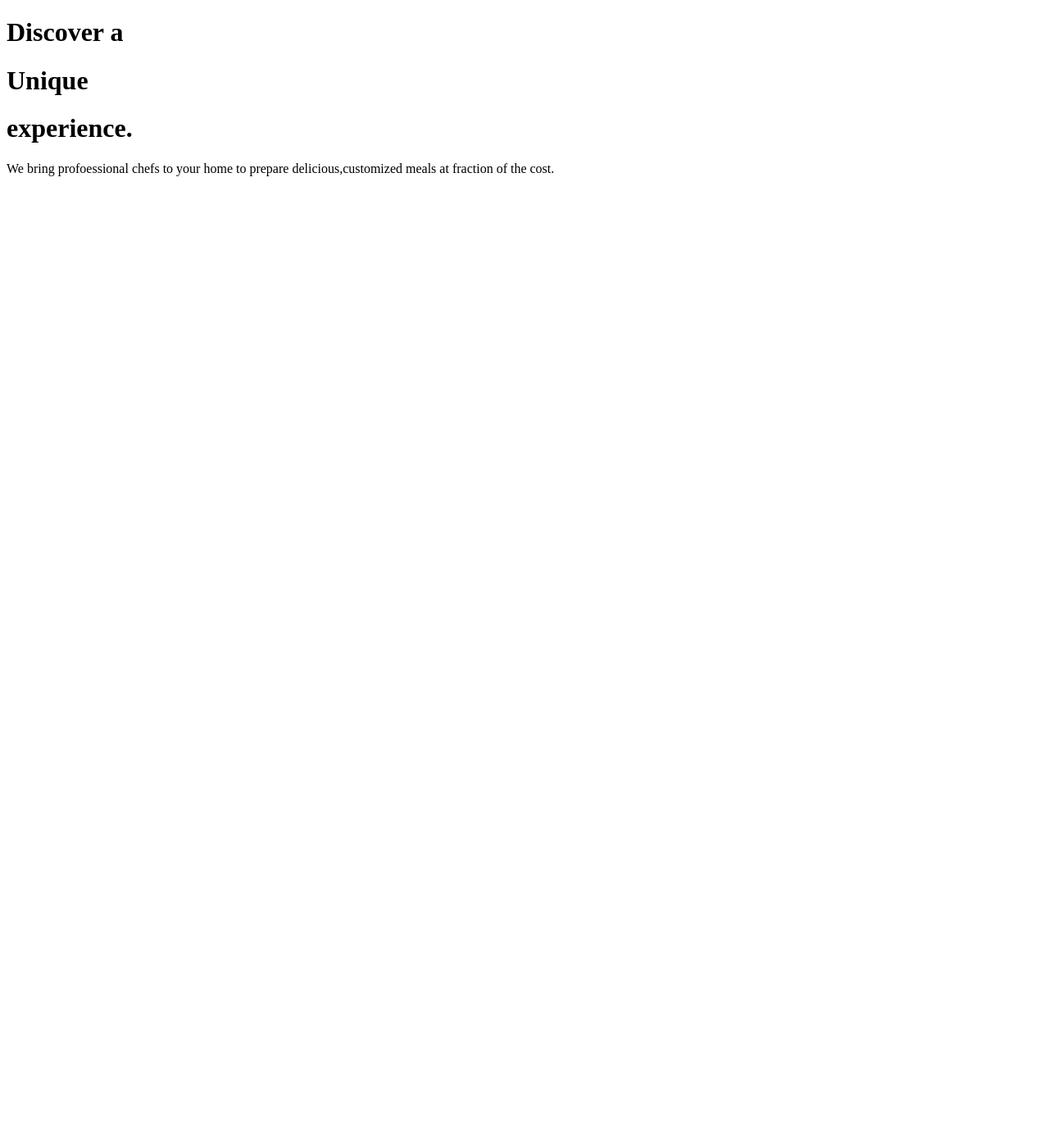
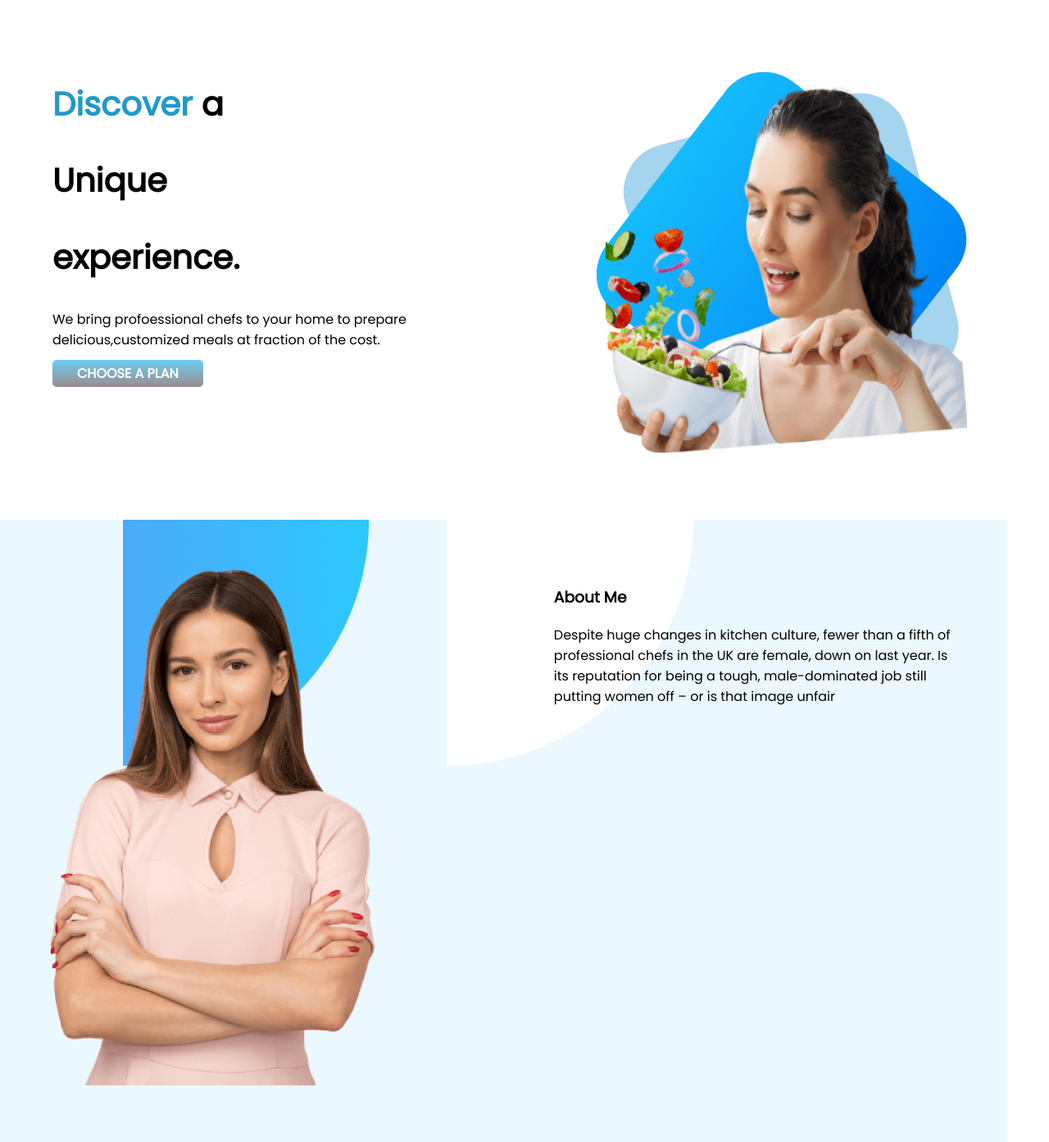
Before and after one commit to Forhadchowdhury/my-first-assignment, a plain HTML site: page index.html in a window 1280 px wide. Shown: the whole page at 82% size. Before the commit the page ends 800 px from the top, so only its background shows below. Drawn offline with Linux system fonts and the light colour scheme.

Commit message:
section added

```diff
--- a/index.html
+++ b/index.html
@@ -5,13 +5,48 @@
     <meta http-equiv="X-UA-Compatible" content="IE=edge">
     <meta name="viewport" content="width=device-width, initial-scale=1.0">
     <title>Awesome Food</title>
+    <link rel="preconnect" href="https://fonts.googleapis.com">
+<link rel="preconnect" href="https://fonts.gstatic.com" crossorigin>
+<link href="https://fonts.googleapis.com/css2?family=Poppins&display=swap" rel="stylesheet">
     <link rel="stylesheet" href="style.css">
+
 </head>
 <body>
-    <h1>Discover a</h1>
-    <h1>Unique</h1>
-    <h1>experience.</h1>
-    <p>We bring profoessional chefs to your home to prepare
-        delicious,customized meals at fraction of the cost.</p>
+   <section class="discover-container">
+
+    <div class="half-width">
+        <h2> <span id="discover-color">Discover</span> a</h2>
+        <h2>Unique</h1>
+        <h2>experience.</h2>
+        <p>We bring profoessional chefs to your home to prepare
+         delicious,customized meals at fraction of the cost.</p>
+
+         <a class="link-button" target="blank" href="http://www.foodpage.co.il/">CHOOSE A PLAN</a>
+    </div>
+
+    <div class="half-width">
+
+        <img sizes="80%" src="images/edit.png" alt="">
+
+    </div>
+
+   </section>
+
+   <section class="frame discover-container">
+
+       <div class="half-width">
+           <img src="images/person.png" alt="">
+
+       </div>
+
+       <div class="half-width">
+           <h3>About Me</h3>
+           <p>Despite huge changes in kitchen culture, fewer than a fifth of professional chefs in the UK are female, down on last year. Is its reputation for being a tough, male-dominated job still putting women off – or is that image unfair</p>
+       </div>
+
+
+
+
+   </section>
 </body>
 </html>
--- a/style.css
+++ b/style.css
@@ -1,3 +1,32 @@
-h1{
+body{
+    font-family: 'Poppins', sans-serif;
+    margin: 0;
+}
+h2{
+    font-size: 40px;
+
 
 }
+#discover-color{
+    color: #2399c7;
+}
+.discover-container{
+    display: flex;
+}
+.half-width{
+    width: 50%;
+    padding: 5%;
+}
+.link-button{
+    text-decoration: none;
+    background-image: linear-gradient(#6dcdf3, #9b8c8c);
+    padding: 5px 30px;
+    border-radius: 5px;
+    color: white;
+    font-weight: 700;
+}
+.frame{
+    background-image: url(images/Frame\ 57.jpg);
+    margin-right: 4%;
+
+}
```
Also changed, not shown: images/38-387173_supplement-nutrient-dietary-eating-food-free-download-nutrition-removebg-preview.png (deleted), images/Frame 57.jpg (added), images/Group 8449.png (deleted), images/edit.png (added), images/person.png (added).
